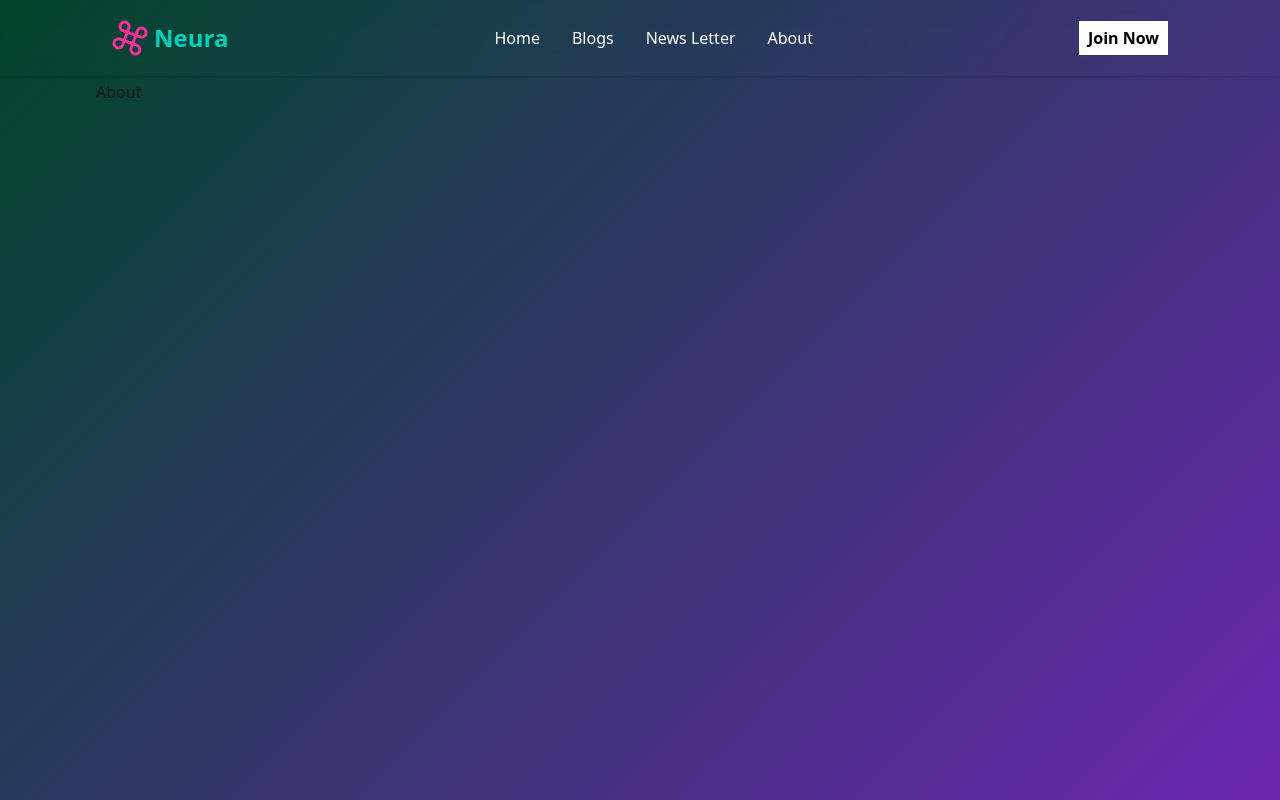
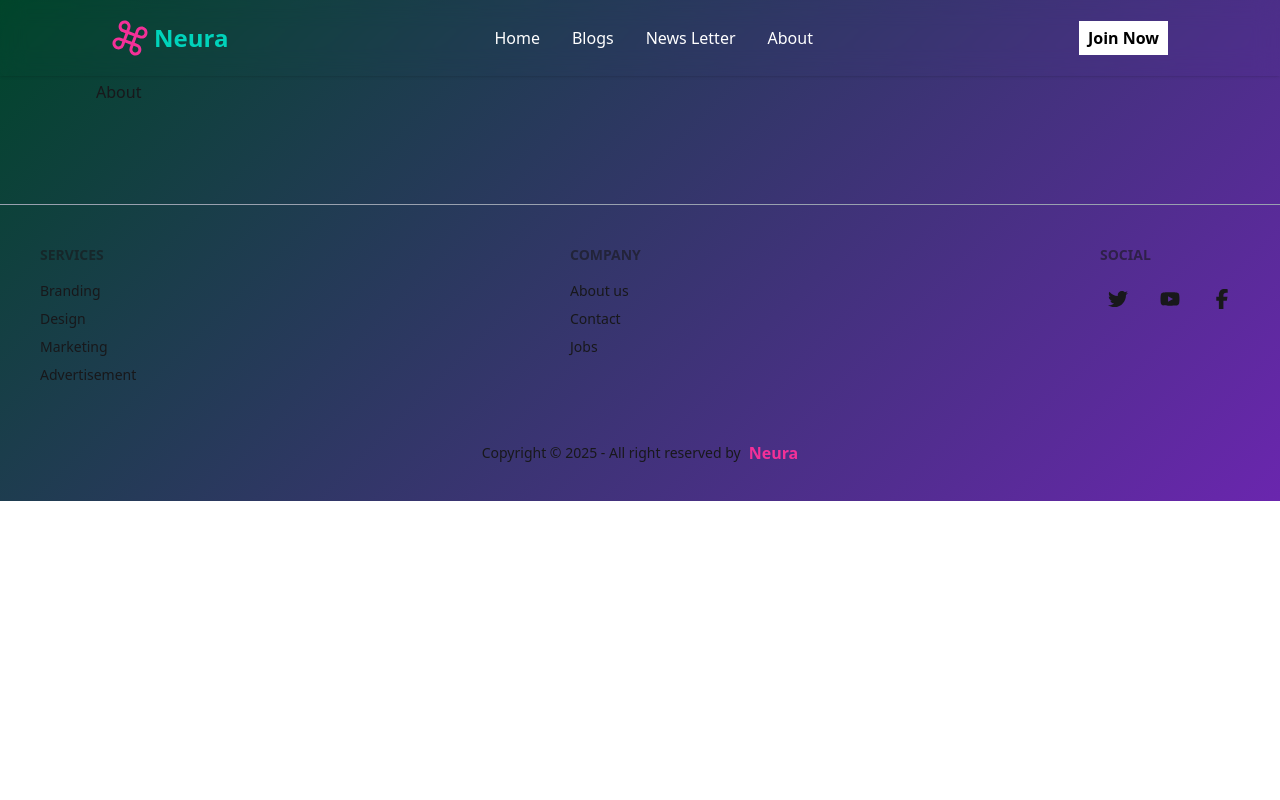
Before and after one commit to dev-mosarof66/Neura-frontend, a React (Vite) app: page /about in a window 1280 px wide. Built offline with nearby package versions, Linux system fonts and the light colour scheme.

Commit message:
Newsletter part done

```diff
--- /dev/null
+++ b/src/components/public/footer.jsx
@@ -0,0 +1,45 @@
+import React from 'react'
+import { FaFacebookF, FaTwitter, FaYoutube } from 'react-icons/fa6'
+
+const Footer = () => {
+    return (
+        <div className='mt-5 w-full flex flex-col items-center justify-center pb-20 sm:pb-5'>
+            <div className='w-full h-[1px] bg-gray-400'></div>
+
+            <footer className="footer grid grid-cols-2 sm:footer-horizontal text-base-content p-10">
+                <nav>
+                    <h6 className="footer-title">Services</h6>
+                    <a className="link link-hover">Branding</a>
+                    <a className="link link-hover">Design</a>
+                    <a className="link link-hover">Marketing</a>
+                    <a className="link link-hover">Advertisement</a>
+                </nav>
+                <nav>
+                    <h6 className="footer-title">Company</h6>
+                    <a className="link link-hover">About us</a>
+                    <a className="link link-hover">Contact</a>
+                    <a className="link link-hover">Jobs</a>
+                </nav>
+                <nav>
+                    <h6 className="footer-title">Social</h6>
+                    <div className="grid grid-flow-col gap-4">
+                        <a href='https://youtube.com/@mathcrushers-bs7hy?si=6wAFu4SC4_gYzOtQ' className='hover:bg-white/50 cursor-pointer transition duration-300 delay-75 p-2 hover:text-accent' target='_blank'>
+                            <FaTwitter size={20} />
+                        </a>
+                        <a href='https://youtube.com/@mathcrushers-bs7hy?si=6wAFu4SC4_gYzOtQ' target='_blank' className='hover:bg-white/50 cursor-pointer transition duration-300 delay-75 p-2 hover:text-accent'>
+                            <FaYoutube size={20} />
+                        </a>
+                        <a href='https://youtube.com/@mathcrushers-bs7hy?si=6wAFu4SC4_gYzOtQ' target='_blank' className='hover:bg-white/50 cursor-pointer transition duration-300 delay-75 p-2 hover:text-accent'>
+                            <FaFacebookF size={20} />
+                        </a>
+                    </div>
+                </nav>
+            </footer>
+            <footer className="footer sm:footer-horizontal footer-center text-base-content p-4">
+                <p className='flex items-center'>Copyright © {new Date().getFullYear()} - All right reserved by <span className='font-bold text-base text-secondary'>Neura</span></p>
+            </footer>
+        </div>
+    )
+}
+
+export default Footer
--- a/src/pages/public/About.jsx
+++ b/src/pages/public/About.jsx
@@ -1,6 +1,10 @@
-import React from 'react'
+import React, { useEffect } from 'react'
 
 const About = () => {
+
+  useEffect(() => {
+    document.title = 'About | Neura'
+  }, [])
   return (
     <div>About</div>
   )
--- a/src/pages/public/Blogs.jsx
+++ b/src/pages/public/Blogs.jsx
@@ -1,8 +1,12 @@
-import React from 'react'
+import React, { useEffect } from 'react'
 import data from '../../../api/data'
 import Blog from '../../components/public/blog'
 
 const Blogs = () => {
+
+  useEffect(() => {
+    document.title = 'Blogs | Neura'
+  }, [])
   return (
     <div className='w-[95%] mt-6 mx-auto flex flex-col items-center justify-center'>
       <Blog data={data} />
--- a/src/pages/public/Explore.jsx
+++ b/src/pages/public/Explore.jsx
@@ -1,6 +1,10 @@
-import React from 'react'
+import React, { useEffect } from 'react'
 
 const Explore = () => {
+
+  useEffect(() => {
+    document.title = 'Explore | Neura'
+  }, [])
   return (
     <div>Explore</div>
   )
--- a/src/pages/public/Layout.jsx
+++ b/src/pages/public/Layout.jsx
@@ -2,23 +2,24 @@ import React, { useEffect } from 'react';
 import Navbar from '../../components/public/nav';
 import Tabs from '../../components/public/tabs';
 import '../../css/public/Landing.css'
-import Hero from '../../components/public/hero'
 import { Outlet } from 'react-router';
-
+import Footer from '../../components/public/footer';
+import '../../css/public/Landing.css'
 const Layout = () => {
     useEffect(() => {
         document.title = `Neura`
     }, [])
     return (
-        <div className="gradient-bg relative overflow-hidden h-screen">
+        <div className="gradient-bg hide">
 
             {/* Content */}
-            <div className="relative z-10 min-h-screen h-screen flex flex-col">
+            <div className="flex flex-col">
                 <Navbar />
-                <div className='w-[93%] sm:w-[85%] mx-auto h-[96vh] py-20 overflow-y-scroll hide '>
+                <div className='w-[93%] sm:w-[85%] mx-auto py-20  overflow-y-scroll hide space-y-9 '>
                     <Outlet />
                 </div>
-                <div className='w-full sm:hidden '>
+                <Footer />
+                <div className='w-full fixed bottom-0 sm:hidden '>
                     <Tabs />
                 </div>
             </div>
--- a/src/pages/public/Login.jsx
+++ b/src/pages/public/Login.jsx
@@ -1,4 +1,4 @@
-import React, { useState } from 'react';
+import React, { useEffect, useState } from 'react';
 import { Eye, EyeOff, Mail, Lock, ArrowRight } from 'lucide-react';
 import { useNavigate } from 'react-router';
 import { FaGoogle, FaGithub } from "react-icons/fa6";
@@ -29,6 +29,10 @@ const Login = () => {
       [e.target.name]: e.target.value
     });
   };
+
+  useEffect(() => {
+    document.title = 'Login | Neura'
+  }, [])
 
   return (
     <div className="w-full h-screen gradient-mesh flex items-center justify-center">
@@ -129,7 +133,7 @@ const Login = () => {
               <div className="w-full border-t border-gray-300" />
             </div>
             <div className="relative flex justify-center text-sm">
-              <span className="px-2 bg-white text-gray-500">Or continue with</span>
+              <span className="px-2 bg-blue-600 text-white font-bold">Or continue with</span>
             </div>
           </div>
         </div>
--- a/src/pages/public/NewsLetter.jsx
+++ b/src/pages/public/NewsLetter.jsx
@@ -1,12 +1,14 @@
-import React from 'react'
+import React, { useEffect } from 'react'
 
 const NewsLetter = () => {
 
   const handleSubscribe = (e) => {
+    e.preventDefault()
+  }
 
-
-
-  }
+  useEffect(() => {
+    document.title = 'News Letter | Neura'
+  }, [])
   return (
     <section class="w-full flex items-center justify-center py-12 px-4">
       <div class="max-w-4xl mx-auto text-center">
```
Also changed, not shown: src/pages/public/Signup.jsx (+33 -30 lines).
